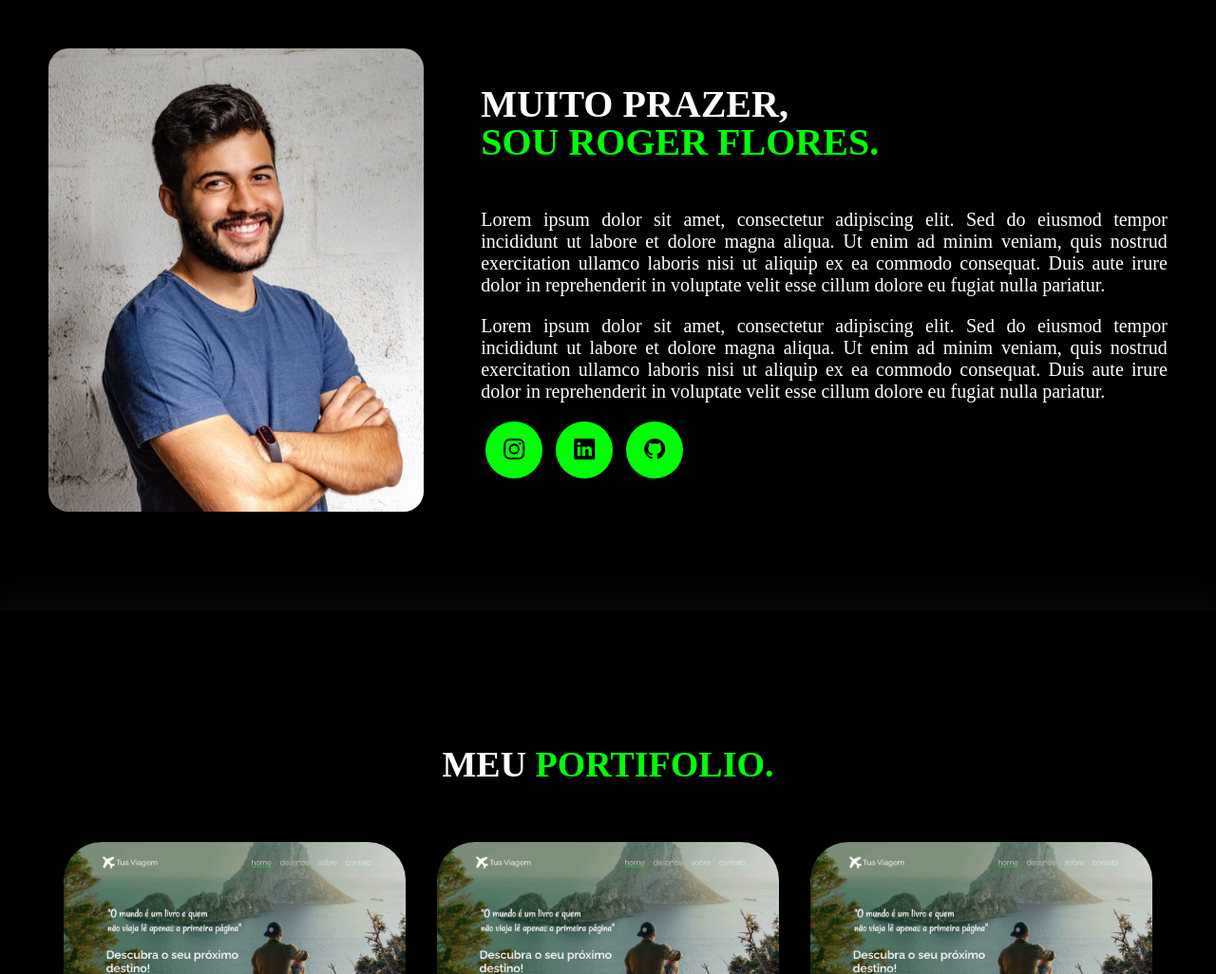
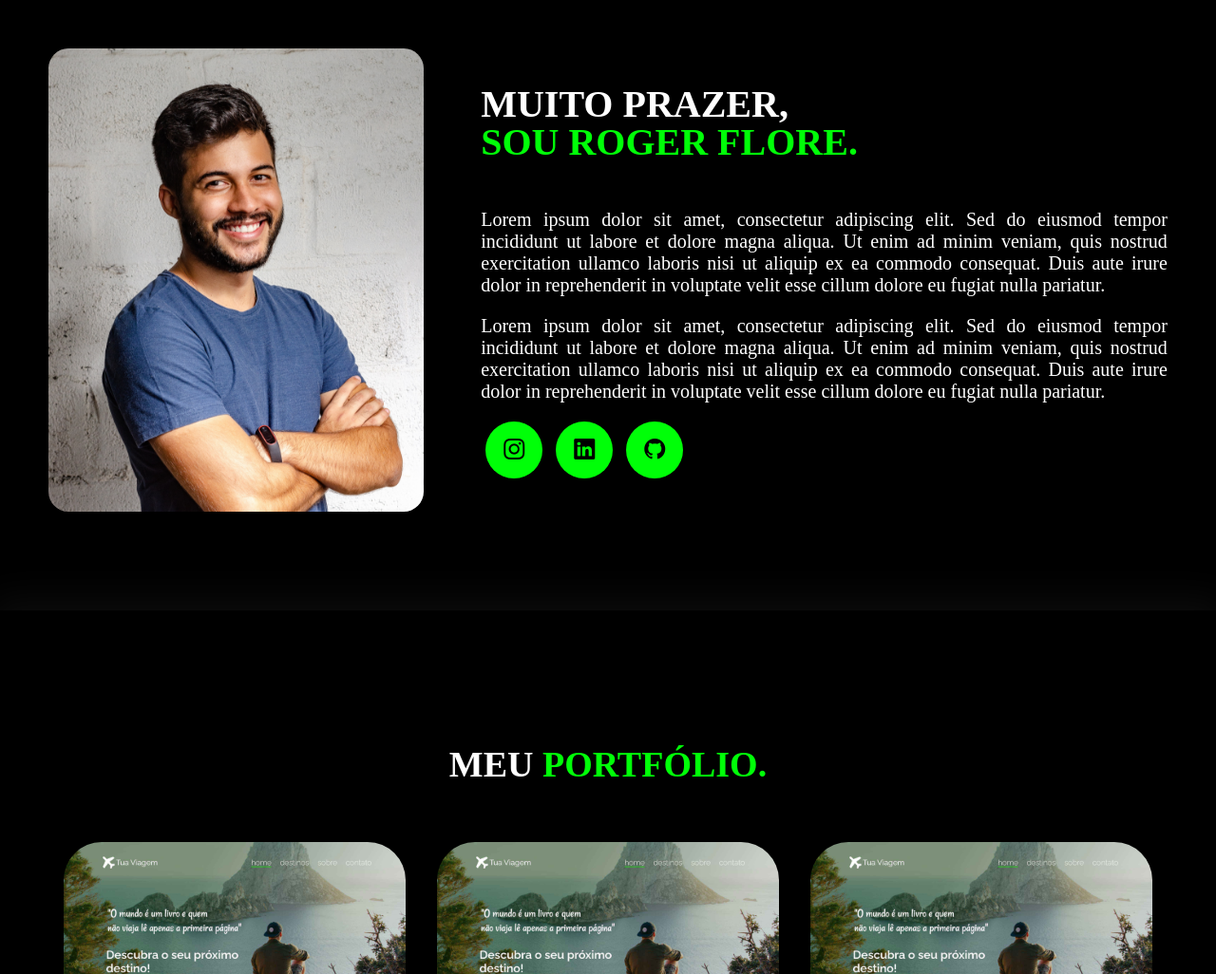
Before and after one commit to Gall7/portifolio, a plain HTML site: page index.html in a window 1280 px wide. Shown: the part 1500-2526 px from the top of the page at 95% size. Drawn offline with nearby package versions, Linux system fonts and the light colour scheme.

Commit message:
Update index.html

```diff
--- a/index.html
+++ b/index.html
@@ -89,7 +89,7 @@
                         <img src="imagem/foto.png" alt="Gabriel Galli foto">
                     </div> <!-- img-sobre -->
                     <div class="txt-sobre">
-                        <h2>MUITO PRAZER, <span>SOU ROGER FLORES.</span></h2>
+                        <h2>MUITO PRAZER, <span>SOU ROGER FLORE.</span></h2>
                         <p>Lorem ipsum dolor sit amet, consectetur adipiscing elit. Sed do eiusmod tempor incididunt ut labore et dolore magna aliqua. Ut enim ad minim veniam, quis nostrud exercitation ullamco laboris nisi ut aliquip ex ea commodo consequat. Duis aute irure dolor in reprehenderit in voluptate velit esse cillum dolore eu fugiat nulla pariatur.</p>
                         <p>Lorem ipsum dolor sit amet, consectetur adipiscing elit. Sed do eiusmod tempor incididunt ut labore et dolore magna aliqua. Ut enim ad minim veniam, quis nostrud exercitation ullamco laboris nisi ut aliquip ex ea commodo consequat. Duis aute irure dolor in reprehenderit in voluptate velit esse cillum dolore eu fugiat nulla pariatur.</p>
                         <div class="btn-social">
@@ -104,7 +104,7 @@
 
         <section class="portifolio">
             <div class="interface">
-                <h2 class="titulo">MEU <span>PORTIFOLIO.</span></h2>
+                <h2 class="titulo">MEU <span>PORTFÓLIO.</span></h2>
                 <div class="flex">
                     <div class="img-port" style="background-image: url(imagem/imagem.jpg);">
                         <div class="overlay">Projeto 1</div>
```
